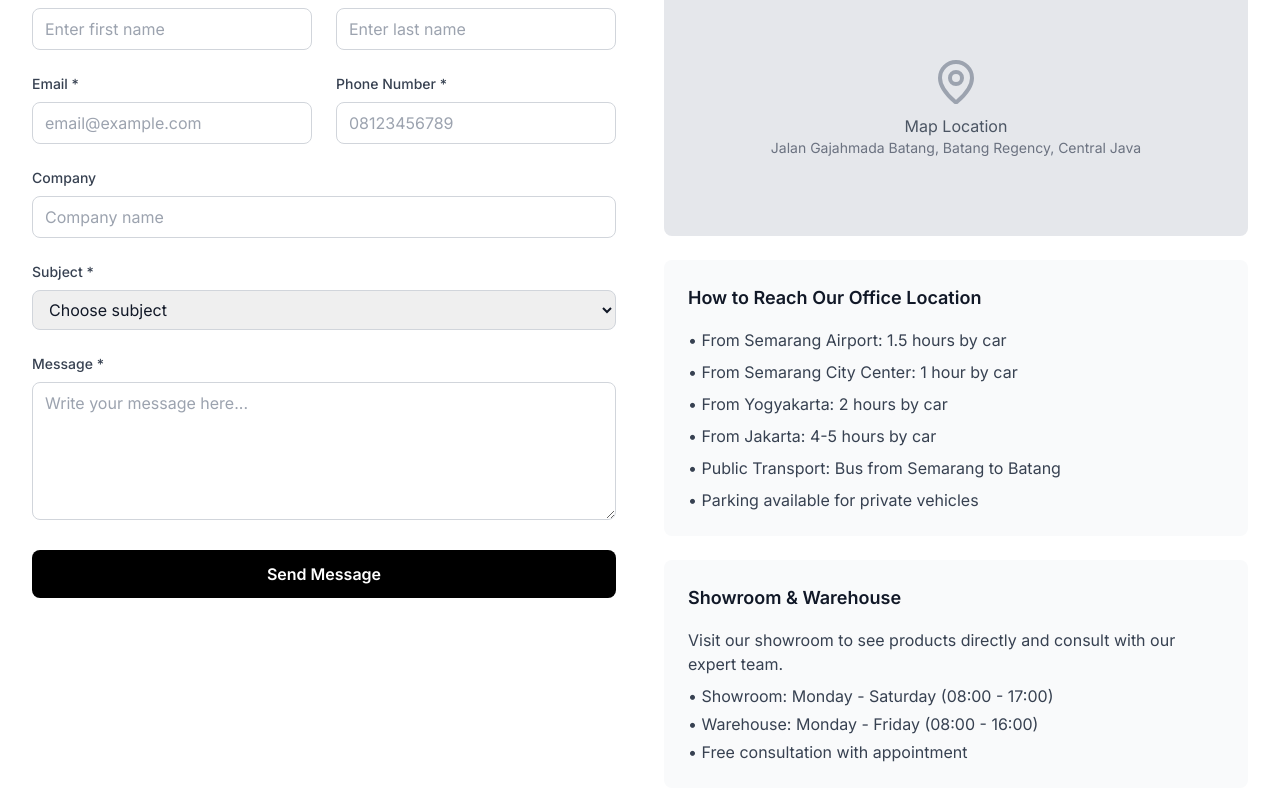
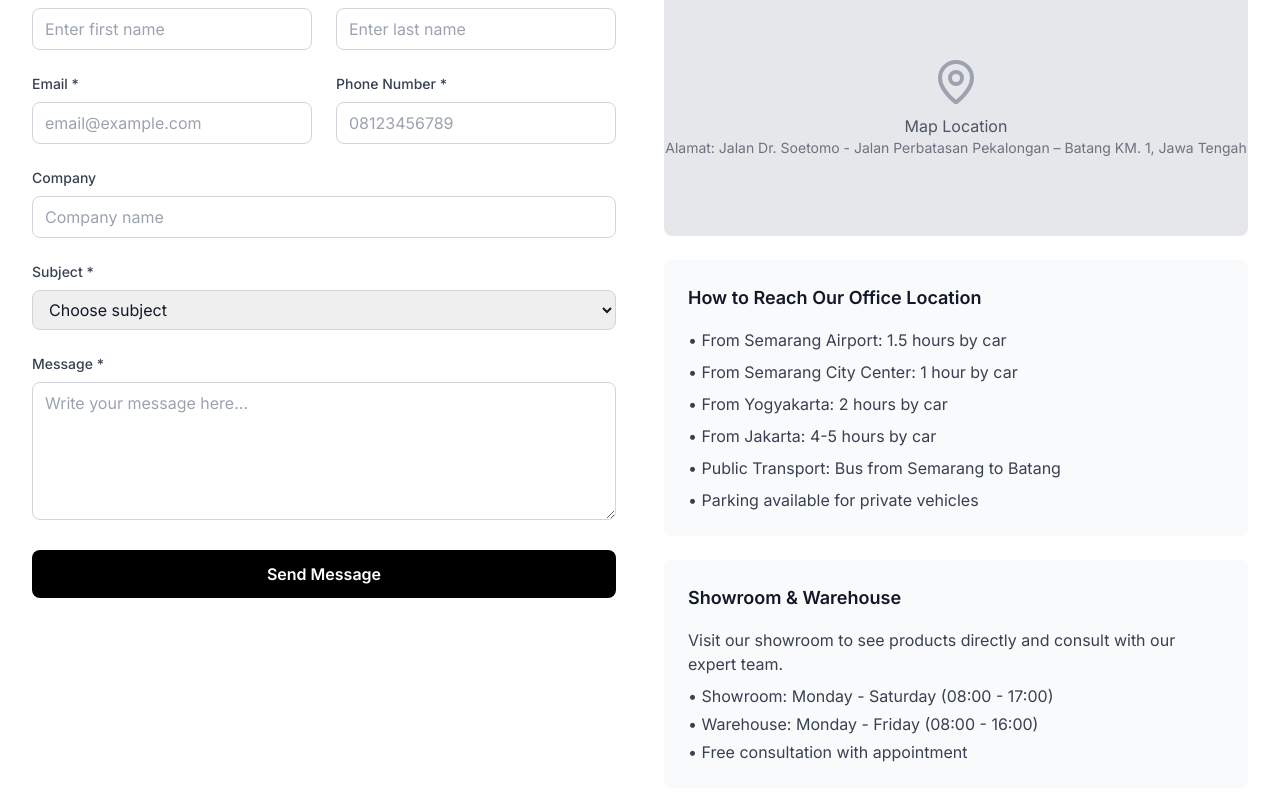
Before and after one commit to koncoweb/megaplywood, a Next.js app: page /contact in a window 1280 px wide. Shown: the part 1912-2712 px from the top of the page. Built offline with nearby package versions, Linux system fonts and the light colour scheme.

Commit message:
Update contact address in ContactPage component to reflect new location details for accuracy and improved user information.

```diff
--- a/src/app/contact/page.tsx
+++ b/src/app/contact/page.tsx
@@ -99,10 +99,7 @@ export default function ContactPage() {
             },
             "address": {
               "@type": "PostalAddress",
-              "streetAddress": "Jalan Gajahmada Batang",
-              "addressLocality": "Batang",
-              "addressRegion": "Central Java",
-              "addressCountry": "Indonesia"
+              "streetAddress": "Alamat: Jalan Dr. Soetomo - Jalan Perbatasan Pekalongan – Batang KM. 1, Jawa Tengah"
             },
             "location": [
               {
@@ -392,7 +389,7 @@ export default function ContactPage() {
                 <div className="text-center">
                   <MapPin className="w-12 h-12 text-gray-400 mx-auto mb-2" />
                   <p className="text-gray-600">Map Location</p>
-                  <p className="text-sm text-gray-500">Jalan Gajahmada Batang, Batang Regency, Central Java</p>
+                  <p className="text-sm text-gray-500">Alamat: Jalan Dr. Soetomo - Jalan Perbatasan Pekalongan – Batang KM. 1, Jawa Tengah</p>
                 </div>
               </div>
 
```
